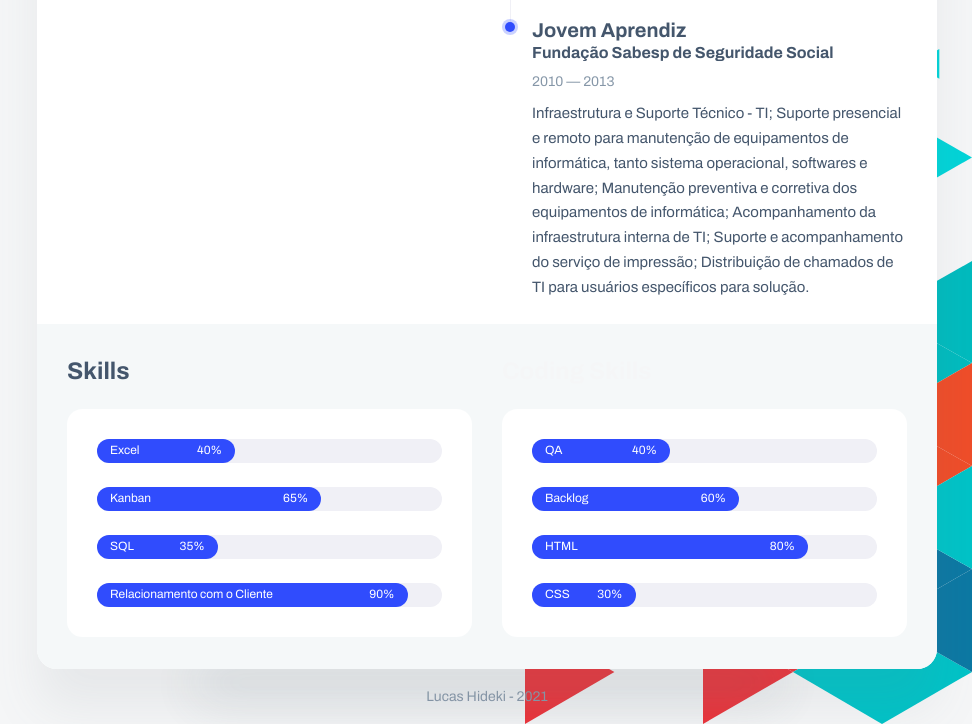
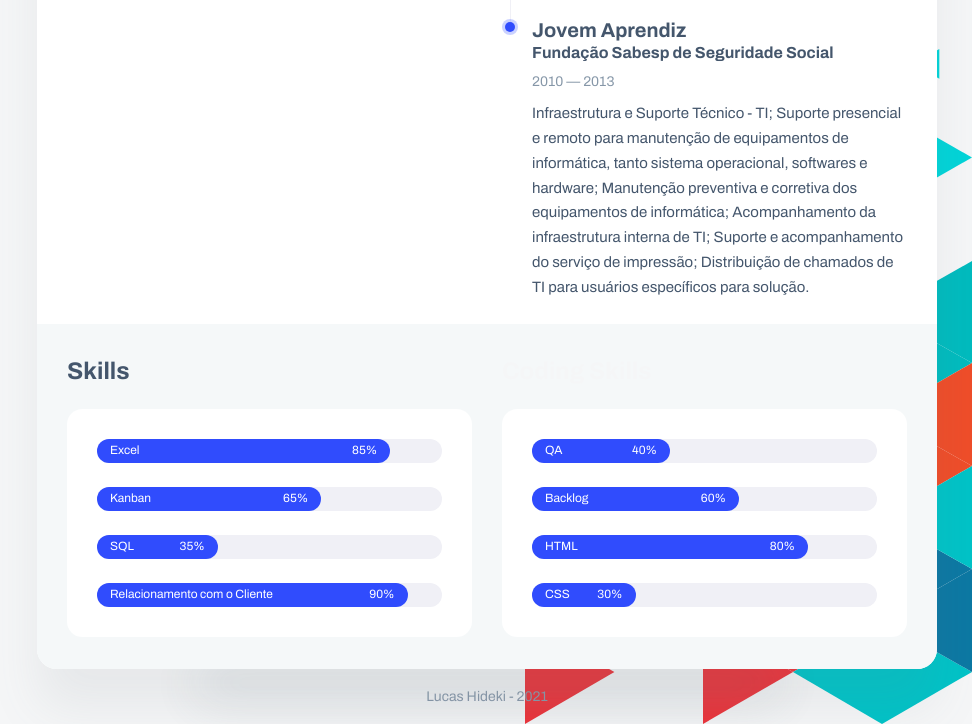
Before and after one commit to Lucashideki/Lucashideki.github.io, a plain HTML site: page index.html in a window 1280 px wide. Shown: the part 1205-1929 px from the top of the page, without its empty margins (308-1280 px from the left). Drawn offline with Linux system fonts and the light colour scheme; files whose address does not match are found by name.

Commit message:
alteracao excel porcentagem 85

```diff
--- a/index.html
+++ b/index.html
@@ -170,8 +170,8 @@
 									<div class="box box__second">
 									    <!-- Progress -->
 									    <div class="progress">
-                                            <div class="progress-bar" role="progressbar" aria-valuenow="40" aria-valuemin="0" aria-valuemax="100">
-											    <div class="progress-text"><span>Excel</span><span>40%</span></div>
+                                            <div class="progress-bar" role="progressbar" aria-valuenow="85" aria-valuemin="0" aria-valuemax="100">
+											    <div class="progress-text"><span>Excel</span><span>85%</span></div>
 											</div>
 											<div class="progress-text"><span>Excel</span></div>
                                         </div>
```
